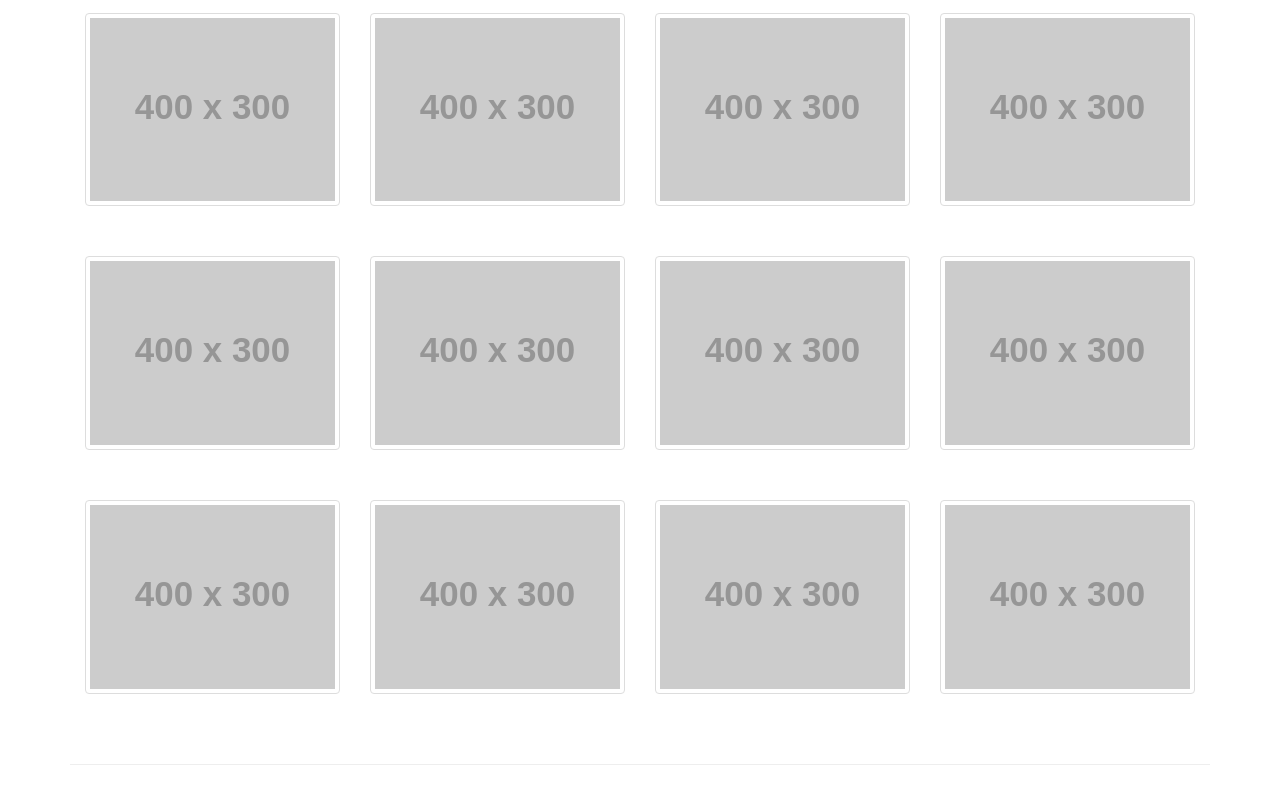
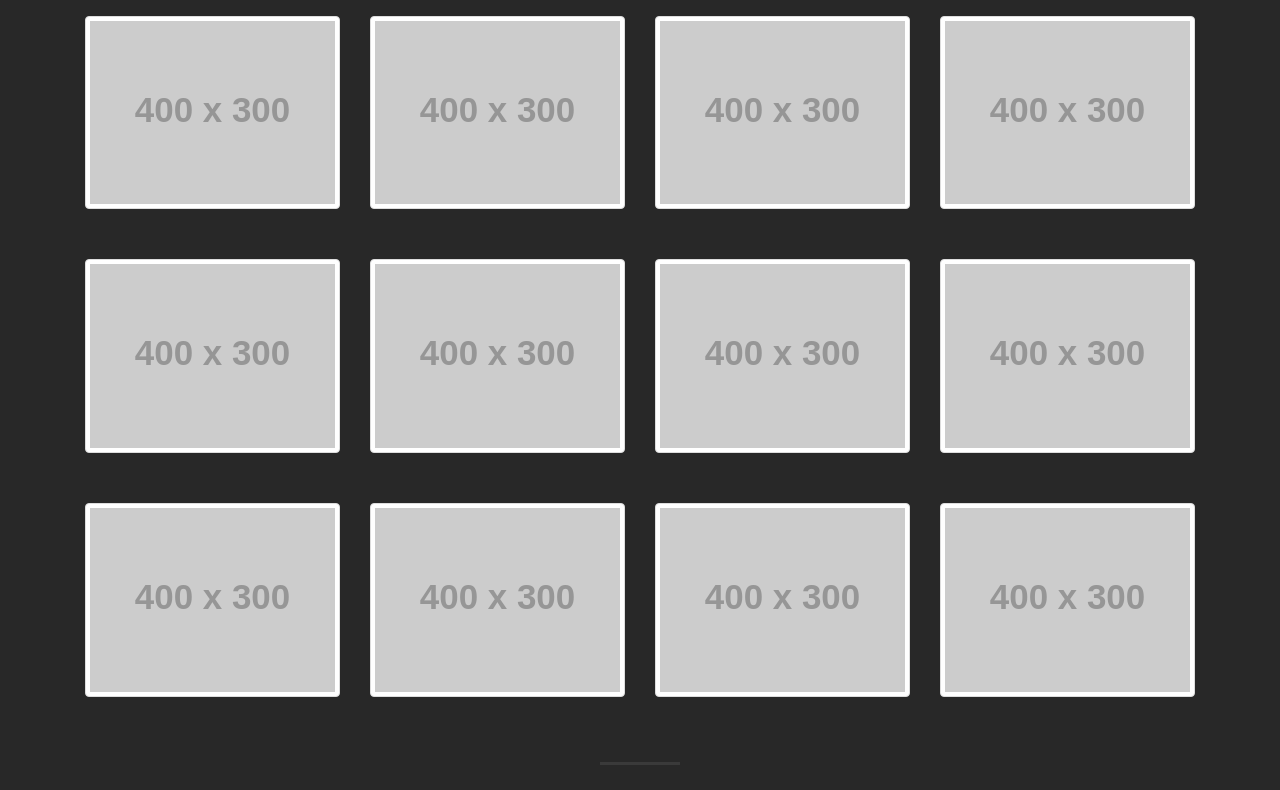
Before and after one commit to CPSC473NH/BlackmailPhotos, a website: page index.html in a window 1280 px wide. Shown: the part 204-994 px from the top of the page. Drawn offline with Linux system fonts and the light colour scheme; placeholder pictures from the web are drawn by us.

Commit message:
Added new css file

```diff
--- a/index.html
+++ b/index.html
@@ -6,6 +6,7 @@
 	<script src="js/jquery-ui.js"></script>
 	<link href="css/bootstrap.min.css" rel="stylesheet" type="text/css">
 	<link href="css/index.css" rel="stylesheet" type="text/css">
+	<link href="css/dark.css" rel="stylesheet" type="text/css">
 
 	<script type="text/javascript" src="js/bootstrap.min.js"></script>
 	<script src="js/underscore-min.js"></script>
```
